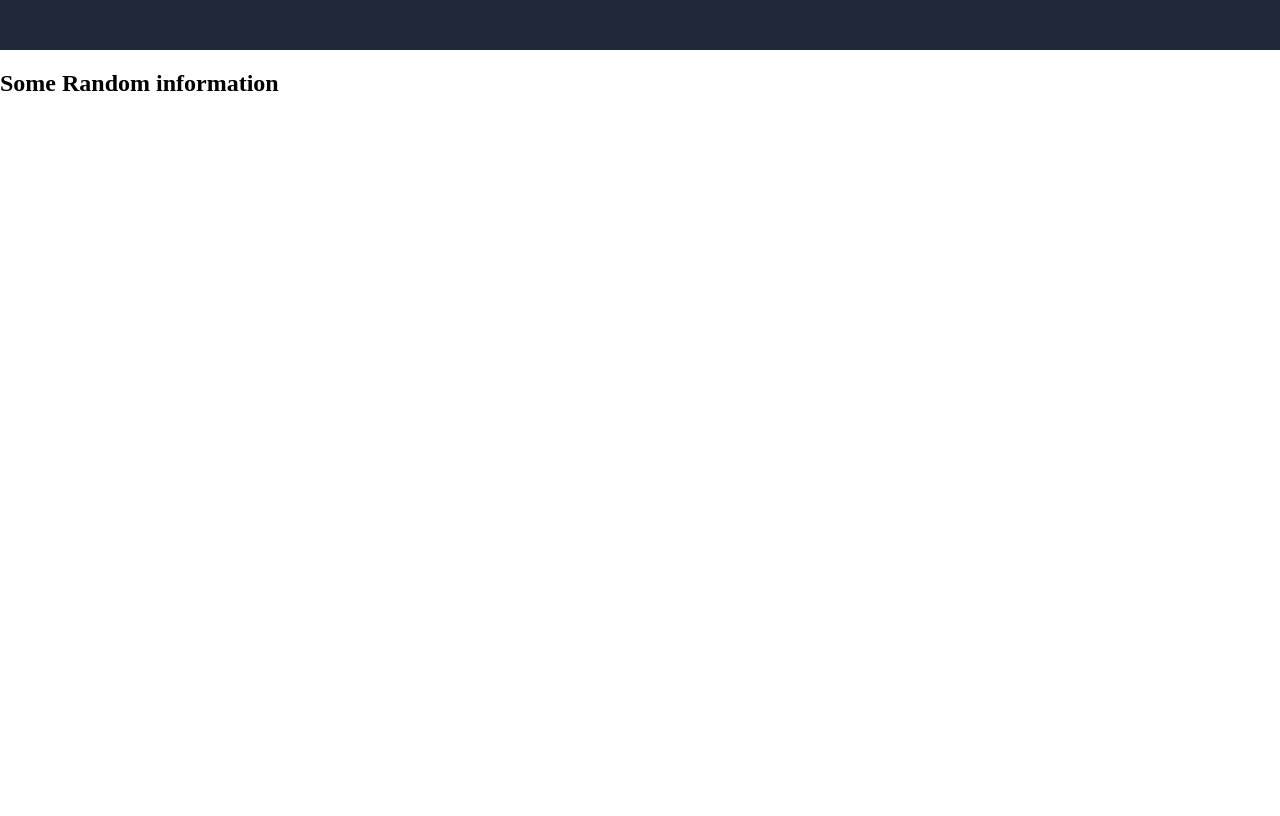
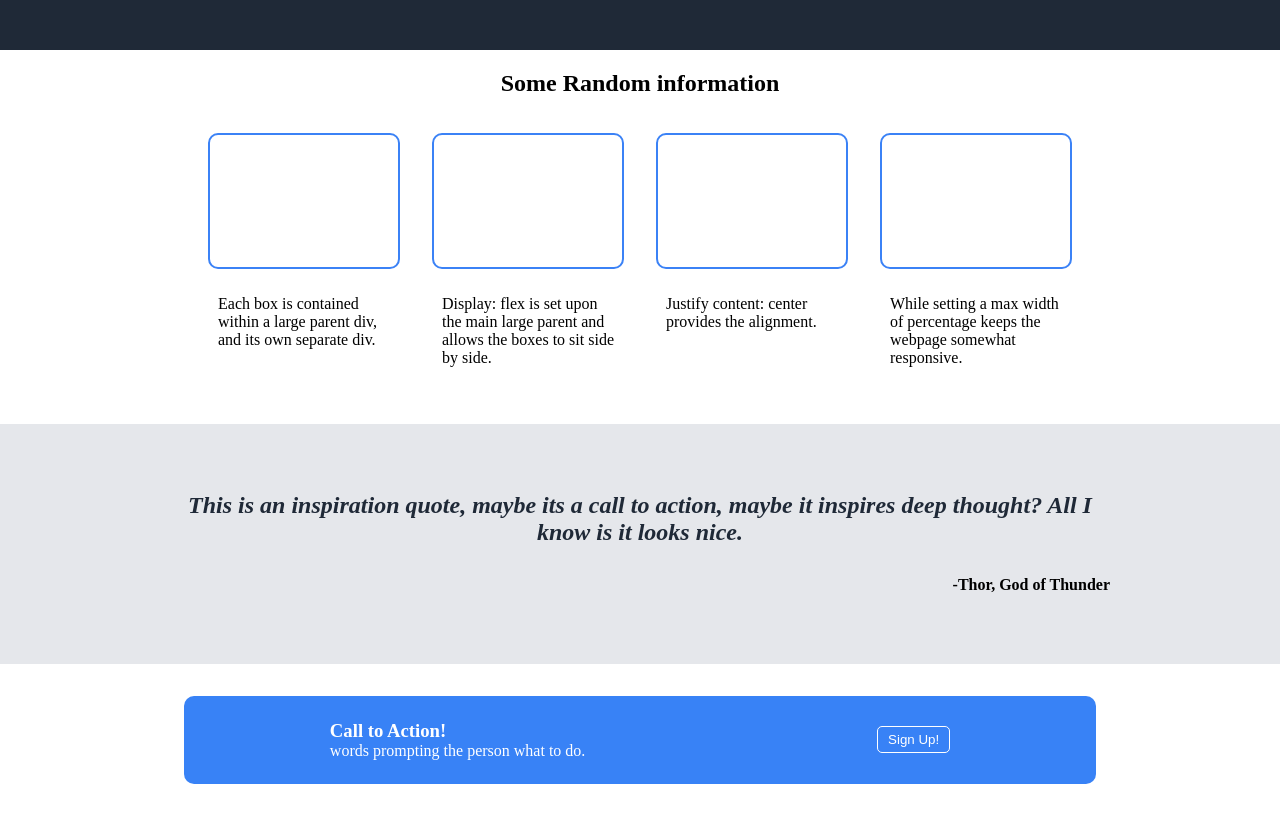
Before and after one commit to kareynolds/OdinLandingPage, a plain HTML site: page index.html in a window 1280 px wide. Shown: the part 236-1052 px from the top of the page. Before the commit the page ends 800 px from the top, so only its background shows below. Drawn offline with Linux system fonts and the light colour scheme.

Commit message:
final commit

```diff
--- a/index.html
+++ b/index.html
@@ -4,7 +4,7 @@
     <meta charset="UTF-8">
     <meta http-equiv="X-UA-Compatible" content="IE=edge">
     <meta name="viewport" content="width=device-width, initial-scale=1.0">
-    <title>Document</title>
+    <title>OdinLandingPage</title>
     <link rel="stylesheet" href="style.css">
 </head>
 <body>
@@ -27,7 +27,7 @@
             <p>This website has some subtext that goes here under the
                 main title. It's a smaller font and the color is lower contrast.
             </p>
-            <button><a href="">Sign up</a></button>
+            <button class="hero-button"><a href="">Sign up</a></button>
           </div>
           <div class="imagePlaceHolder">
               <p>this is a placeholder for an image</p>
@@ -37,17 +37,77 @@
 
 
   <div class="randomInfoContainer">
-      <div class="heroStatement">
-         <h2> Some Random information </h2>
-      </div>
 
-      <div> </div>
-      <div> </div>
-      <div> </div>
-      <div> </div>
+
+    <h2 class="heroStatement"> Some Random information </h2>
+
+      <div class="infoBoxContainer">
+
+
+         <div class="infoBox">
+            <div class="box">  </div>
+            <p> Each box is contained within a large parent div,
+                and its own separate div.  </p>
+        </div>
+
+        <div class="infoBox">
+            <div class="box">  </div>
+            <p> Display: flex is set upon the
+                main large parent and allows the boxes to sit side by side. </p>
+        </div>
+
+        <div class="infoBox">
+            <div class="box">  </div>
+            <p> Justify content: center provides the alignment.
+                  </p>
+        </div>
+
+
+        <div class="infoBox">
+            <div class="box">  </div>
+            <p> While setting a max width of percentage keeps
+                the webpage somewhat responsive.  </p>
+        </div>
+
+
+
+    </div>
 
   </div>
 
+  <div class="inspoQuoteContainer">
+    <div class="quotes">
+        <h2 class="inspoQuote">
+            This is an inspiration quote, maybe its a call to action,
+            maybe it inspires deep thought? All I know is it looks nice.
+        </h2>
+
+        <p class="author">
+            -Thor, God of Thunder
+        </p>
+    </div>
+  </div>
+
+    <div class="callToActionParent">
+
+        <div class="calltoActionContainer">
+
+            <div class="words">
+                <h3 class="wordsh3"> Call to Action!</h3>
+                <p class="wordsp"> words prompting the person what to do.</p>
+            </div>
+
+            <div class="signUpButton">
+                <button><a href="">Sign Up!</a></button>
+            </div>
+
+         </div>
+
+
+
+
+
+    </div>
 
 
 </body>
--- a/style.css
+++ b/style.css
@@ -104,6 +104,7 @@ a {
 
 
 
+
 .imagePlaceHolder {
     background-color: #6d747d;
     margin: 5px;
@@ -120,3 +121,103 @@ a {
     padding: 10px;
 
 }
+
+
+.heroStatement {
+    text-align: center;
+}
+
+.infoBoxContainer {
+    display: flex;
+    justify-content: center;
+}
+
+.box {
+    border: 2px solid #3b82f6;
+    padding: 50px;
+    border-radius: 10px;
+    height: 2em;
+}
+
+.infoBox {
+    margin: 1em;
+    width: 15%
+}
+
+.randomInfoContainer {
+    padding-bottom: 15px;
+}
+
+
+.inspoQuoteContainer {
+    background-color: #e5e7eb;
+    height: 15em;
+    display: flex;
+    justify-content: center;
+
+
+}
+
+.quotes {
+    margin-top: 3em;
+    width: 75%;
+}
+
+.inspoQuote {
+    text-align: center;
+    color: #1f2937;
+    font-style: italic;
+
+}
+
+.author {
+    text-align: end;
+    font-weight: bold;
+}
+
+
+
+.calltoActionContainer {
+    background-color: #3882f6;
+    Width: 75%;
+    display: flex;
+    justify-content: space-around;
+    border-radius: 10px;
+    padding-top: 1.5em;
+    padding-bottom: 1.5em;
+
+}
+.callToActionParent {
+    display: flex;
+    justify-content: center;
+    Margin: 2em;
+
+}
+
+.signUpButton {
+    display: flex;
+    justify-content: center;
+    align-items: center;
+    background-color: #3882f6;
+}
+
+.signUpButton button {
+    background-color: #3882f6;
+    border-style: none;
+    border: 1px solid white;
+    padding: 5px 10px 5px 10px;
+    border-radius: 5px;
+}
+
+.wordsh3 {
+    padding: 0px;
+    margin: 0px;
+    color: white;
+
+}
+
+.wordsp {
+    Padding: 0px;
+    margin: 0px;
+    Color: white;
+}
```
